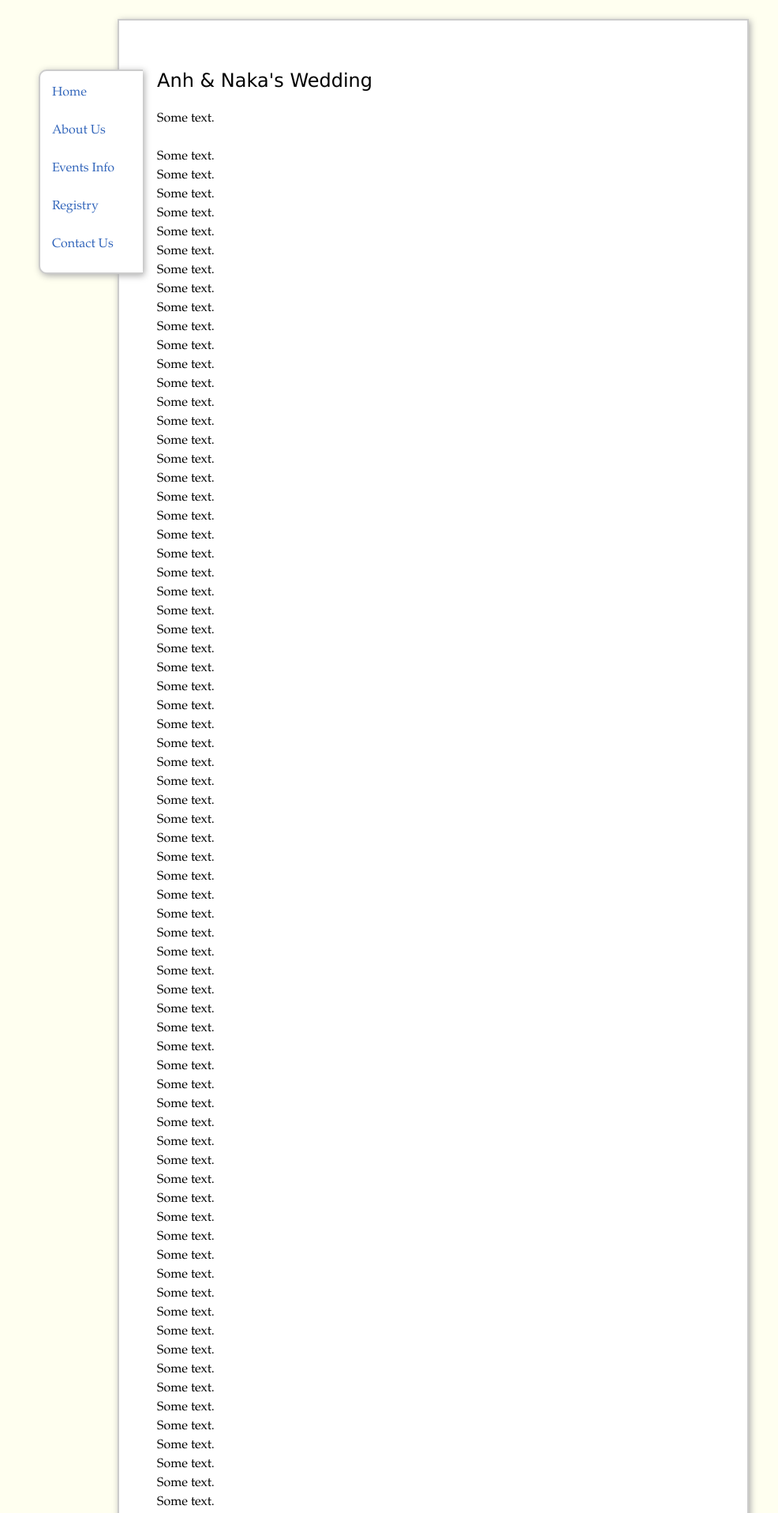
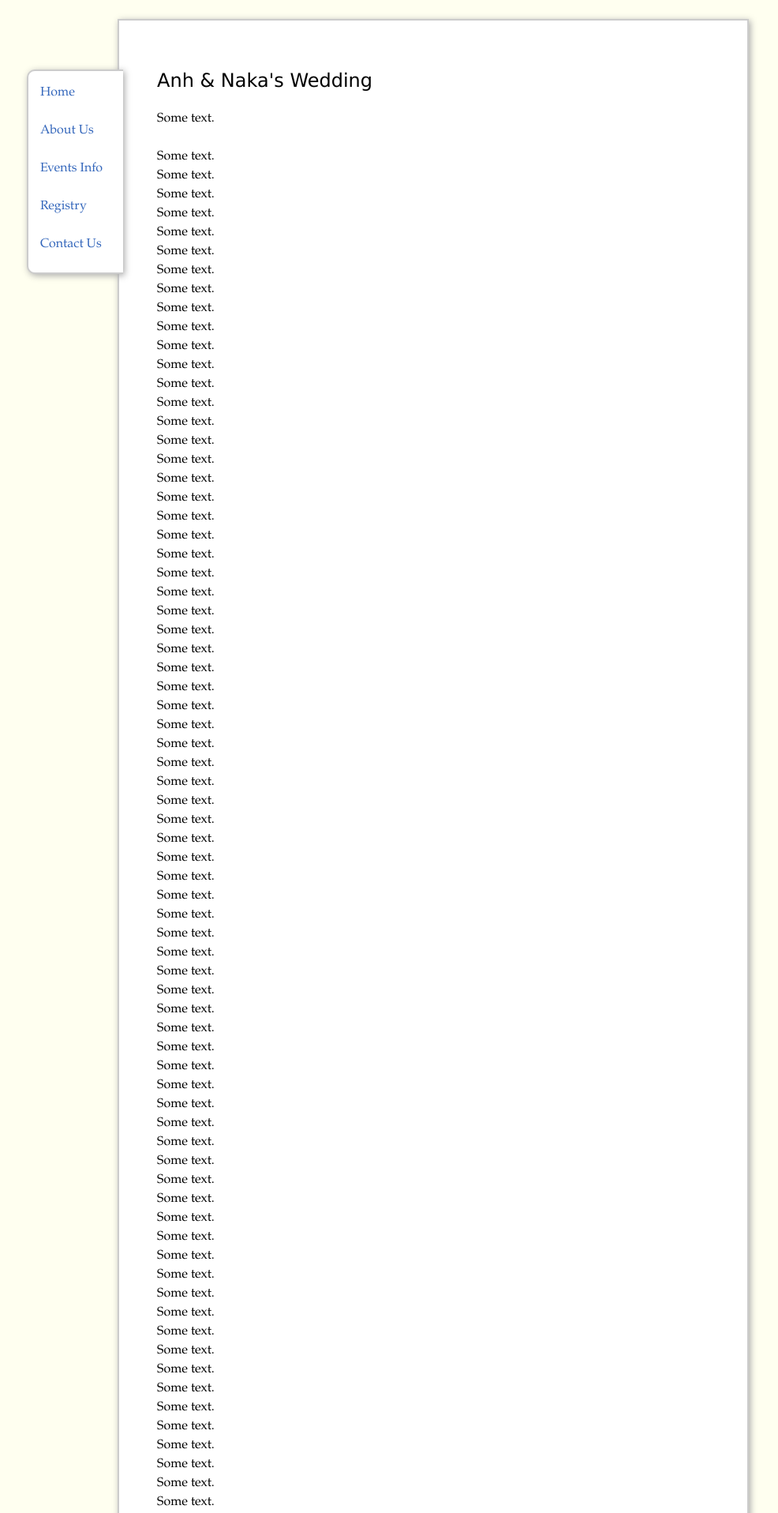
Before and after one commit to trananh/trananh.github.io, a Jekyll site: the page built from wedding/index.html, in a window 1280 px wide. Shown: the top 1916 px of the page at 79% size, without its empty margins (91-1077 px from the left). Built offline with Jekyll 4.4.1, drawn with Linux system fonts in a browser that asks for light colours; nearby versions of some CDN libraries.

Commit message:
Updated wedding page.

```diff
--- a/wedding/index.html
+++ b/wedding/index.html
@@ -12,13 +12,13 @@
     <meta itemprop="location" content="Abernethy Center, OR">
 </span>
 
-<div id="navweddingwrapper" style="position: absolute; margin-top: 4em; margin-left: -100px; height: 1px;">
+<div id="navweddingwrapper" style="position: absolute; margin-top: 4em; margin-left: -115px; height: 1px;">
     <div id="navsidebar" style="border-radius: 10px 0px 0px 10px;
                                 border-style: solid none solid solid;
                                 box-shadow: 2px #aaa 8px 2px;
                                 -webkit-box-shadow: 2px #aaa 8px 2px;
                                 -moz-box-shadow: 2px #aaa 8px 2px;">
-        <div id="navwedding" style="width: 100px;">
+        <div id="navwedding" style="width: 90px;">
             <p><a title="Home" href="#">Home</a></p>
             <p><a title="About Us" href="#about">About Us</a></p>
             <p><a title="Events Info" href="#events">Events Info</a></p>
```
